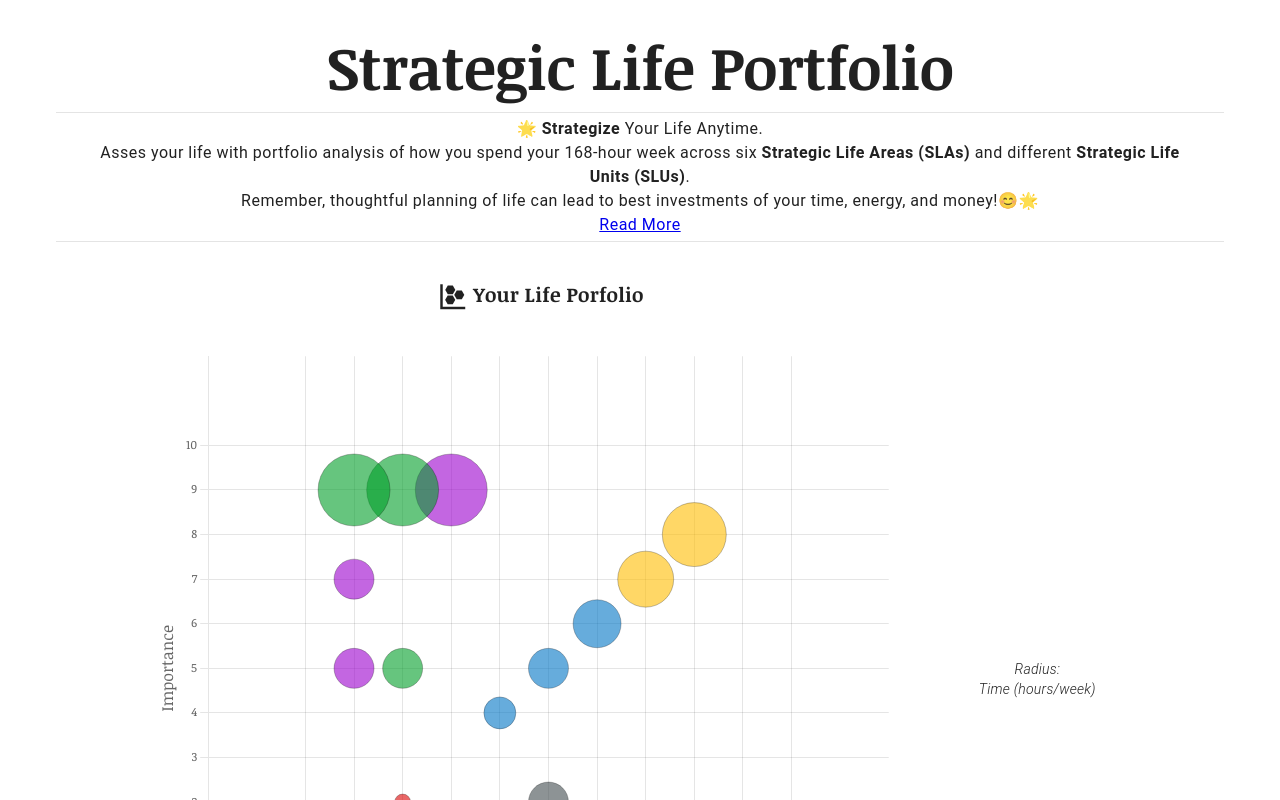
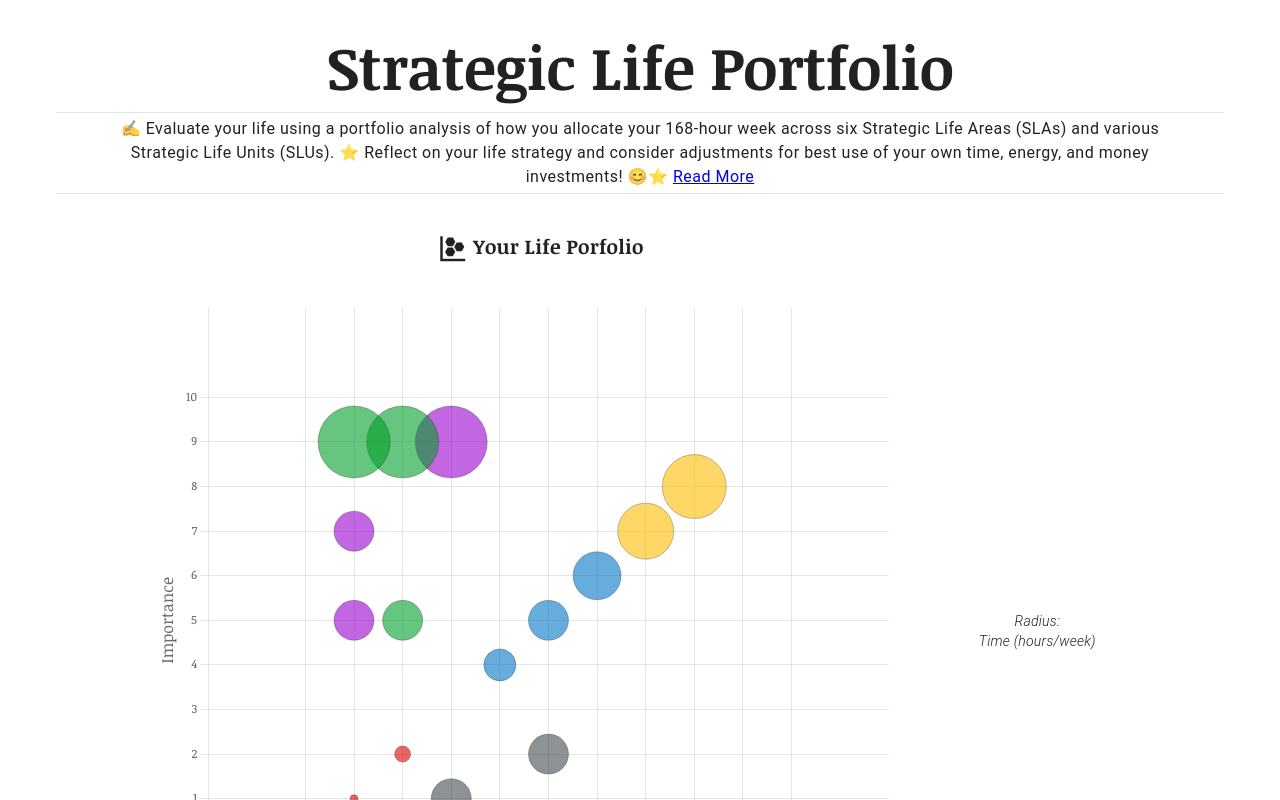
Before and after one commit to cameronlai/strategic-life-portfolio, a Vue app: page / in a window 1280 px wide. Shown: the top 800 px of the page. Built offline with nearby package versions, Linux system fonts and the light colour scheme.

Commit message:
update description

```diff
--- a/src/components/Home.vue
+++ b/src/components/Home.vue
@@ -8,12 +8,11 @@
           </h1>
           <v-divider :thickness="1" class="my-1"></v-divider>
           <p class="mx-0 mx-sm-10 text-caption text-sm-body-1">
-            🌟 <b>Strategize</b> Your Life Anytime. <br />Asses your life with
-            portfolio analysis of how you spend your 168-hour week across six
-            <b>Strategic Life Areas (SLAs)</b> and different
-            <b>Strategic Life Units (SLUs)</b>. <br />Remember, thoughtful
-            planning of life can lead to best investments of your time, energy,
-            and money!😊🌟 <br />
+            ✍️ Evaluate your life using a portfolio analysis of how you allocate
+            your 168-hour week across six Strategic Life Areas (SLAs) and
+            various Strategic Life Units (SLUs). ⭐️ Reflect on your life strategy
+            and consider adjustments for best use of your own time, energy, and
+            money investments! 😊⭐️
             <a
               href="https://hbr.org/2023/12/use-strategic-thinking-to-create-the-life-you-want"
             >
```
